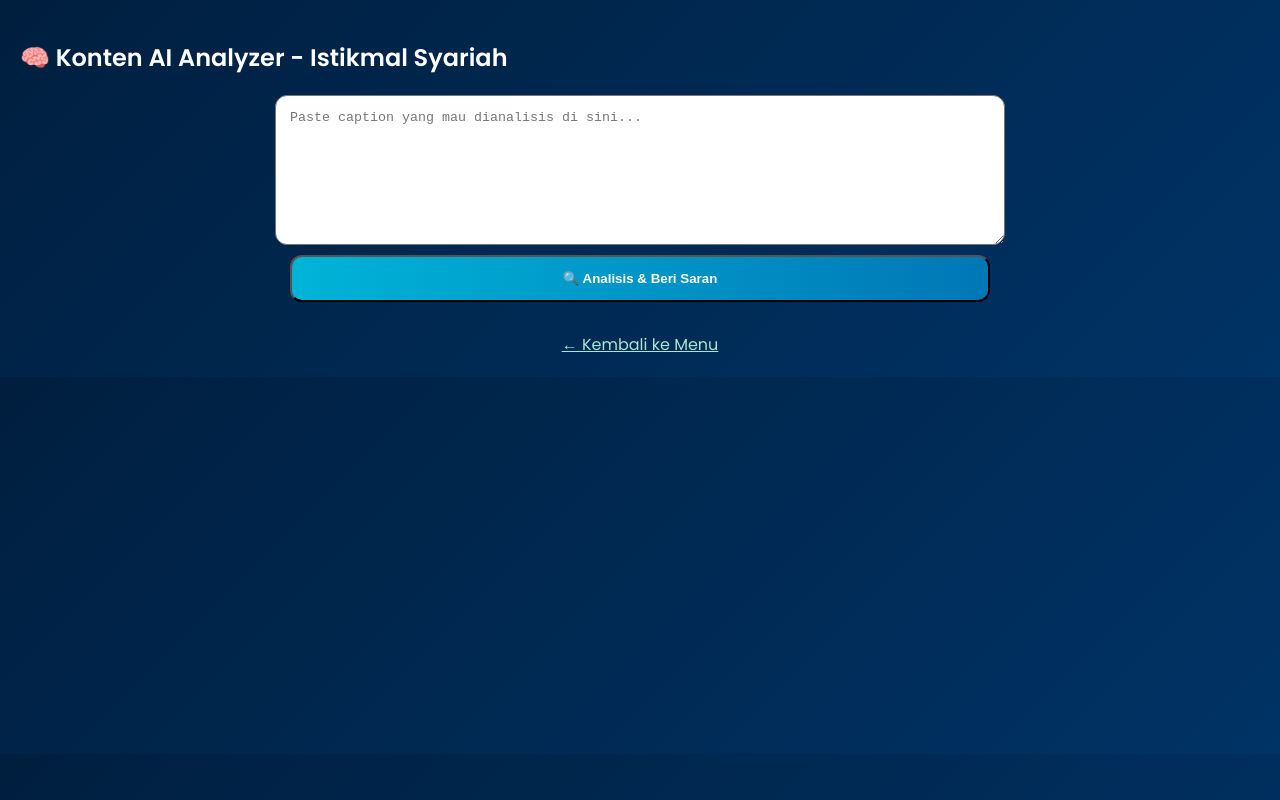
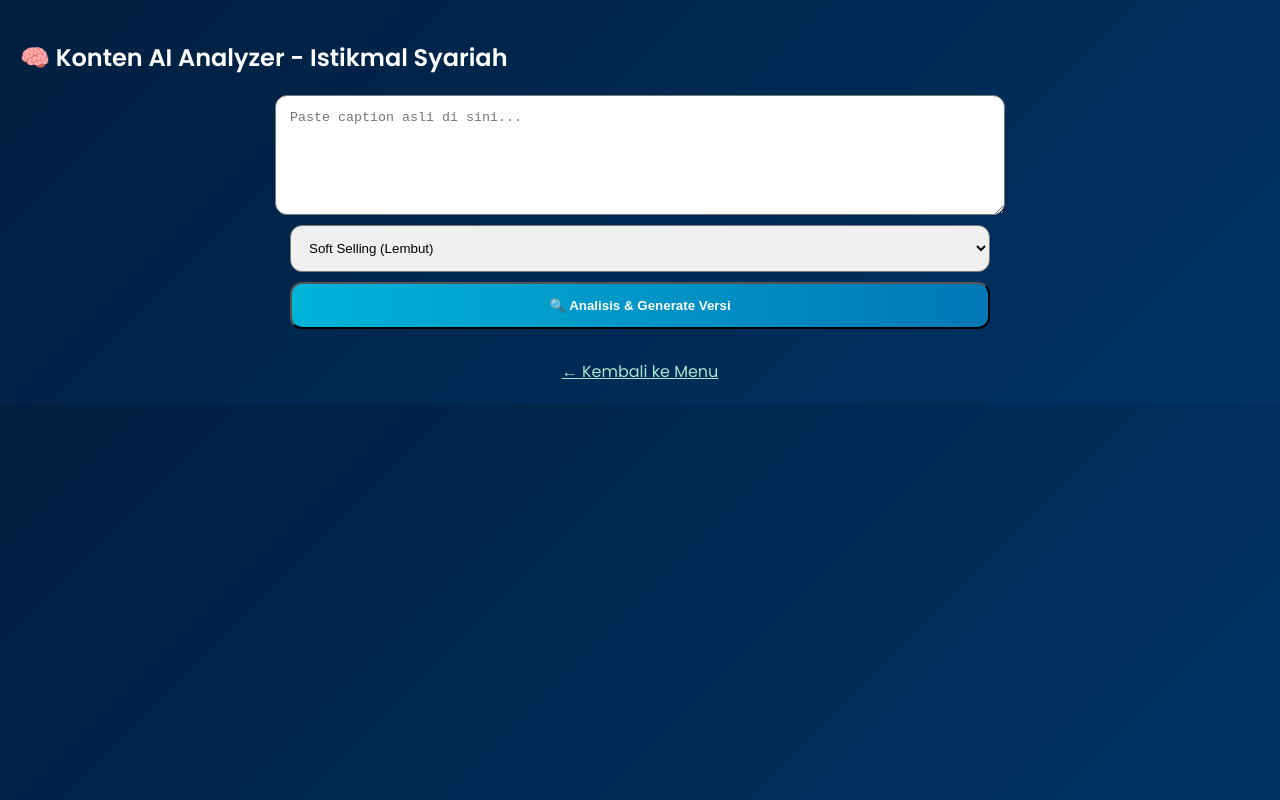
Before and after one commit to 3ireborn/ai-tools-facebook, a plain HTML site: page ai-analyzer.html in a window 1280 px wide. Drawn offline with Linux system fonts and the light colour scheme.

Commit message:
Update ai-analyzer.html

```diff
--- a/ai-analyzer.html
+++ b/ai-analyzer.html
@@ -7,15 +7,23 @@
 <link href="https://fonts.googleapis.com/css2?family=Poppins:wght@400;600&display=swap" rel="stylesheet">
 <style>
 body { font-family: 'Poppins', sans-serif; background: linear-gradient(135deg, #001f3f, #003366); color: white; margin:0; padding:20px; }
-textarea, button { width:100%; max-width:700px; margin:10px auto; display:block; padding:14px; border-radius:12px; }
+textarea, button, select { width:100%; max-width:700px; margin:10px auto; display:block; padding:14px; border-radius:12px; }
 button { background: linear-gradient(90deg, #00b4d8, #0077b6); color:white; font-weight:600; cursor:pointer; }
 .result { background:rgba(255,255,255,0.1); padding:25px; border-radius:16px; margin:25px auto; max-width:700px; text-align:left; display:none; }
+.version { background:#1e3a2f; padding:15px; border-radius:10px; margin:15px 0; }
 </style>
 </head>
 <body>
 <h2>🧠 Konten AI Analyzer - Istikmal Syariah</h2>
-<textarea id="content" rows="8" placeholder="Paste caption yang mau dianalisis di sini..."></textarea>
-<button onclick="analyzeContent()">🔍 Analisis & Beri Saran</button>
+<textarea id="content" rows="6" placeholder="Paste caption asli di sini..."></textarea>
+
+<select id="style">
+  <option value="soft">Soft Selling (Lembut)</option>
+  <option value="edu">Edukasi (Penjelasan)</option>
+  <option value="hard">Hard Closing (Langsung Ajak)</option>
+</select>
+
+<button onclick="analyzeContent()">🔍 Analisis & Generate Versi</button>
 
 <div id="result" class="result"></div>
 <a href="index.html" style="display:block; text-align:center; margin-top:30px; color:#a8e6cf;">← Kembali ke Menu</a>
@@ -23,33 +31,33 @@ button { background: linear-gradient(90deg, #00b4d8, #0077b6); color:white; font
 <script>
 function analyzeContent() {
   const text = document.getElementById('content').value.trim();
+  const style = document.getElementById('style').value;
   if (!text) return alert('Masukkan caption dulu!');
 
-  let tema = "Umroh & Masa Depan";
-  if (text.toLowerCase().includes("phk") || text.toLowerCase().includes("karyawan") || text.toLowerCase().includes("kerja")) {
-    tema = "Kestabilan Kerja & PHK";
+  let title = "";
+  let recommended = "";
+
+  if (style === "soft") {
+    title = "🌸 Versi Soft Selling (Lembut)";
+    recommended = `"Assalamualaikum wr. wb.<br><br>${text}<br><br>Salah satu cara mempersiapkan masa depan adalah dengan Istikmal Syariah 3IReborn. Program nabung Syariah yang aman dan berkah. Mau tau lebih lanjut? DM yuk 🤲"`;
+  } else if (style === "edu") {
+    title = "📚 Versi Edukasi";
+    recommended = `"Assalamualaikum.<br><br>${text}<br><br>Di zaman sekarang, kestabilan kerja memang tidak bisa dijamin. Oleh karena itu, penting sekali kita mempersiapkan dana cadangan melalui Istikmal Syariah 3IReborn.<br>Nabung rutin 5-7 tahun untuk Umroh atau kebutuhan penting lainnya. Dana kembali penuh + profit halal.<br><br>Mau belajar lebih dalam? DM saya ya."`;
+  } else {
+    title = "🔥 Versi Hard Closing";
+    recommended = `"${text}<br><br>Jangan tunggu sampai terlambat.<br><strong>Istikmal Syariah 3IReborn</strong> adalah solusinya.<br>Nabung Syariah untuk Umroh & masa depan keluarga.<br>Dana kembali full + profit halal.<br><br>Langsung DM sekarang juga sebelum kuota promo habis! 💼"`;
   }
 
   document.getElementById('result').style.display = 'block';
   document.getElementById('result').innerHTML = `
-    <h3>📊 Hasil Analisis</h3>
-    <p><strong>Panjang teks:</strong> ${text.length} karakter</p>
-    <p><strong>Tema Terdeteksi:</strong> ${tema}</p>
-    <p><strong>Emosi:</strong> Positif / Motivasi</p>
-    <p><strong>Potensi Prospek:</strong> Sedang - Tinggi</p>
+    <h3>📊 Analisis Cepat</h3>
+    <p><strong>Panjang:</strong> ${text.length} karakter</p>
+    <p><strong>Potensi:</strong> Sedang - Tinggi</p>
 
-    <h4>✍️ Rekomendasi Perbaikan:</h4>
-    <ul>
-      <li>Tambahkan hubungan dengan <strong>Istikmal Syariah</strong> sebagai solusi jangka panjang</li>
-      <li>Berikan Call-to-Action yang jelas (DM / Chat)</li>
-      <li>Tambahkan emoji yang relevan 🤲 atau 💼</li>
-    </ul>
+    <h4>${title}</h4>
+    <div class="version">${recommended}</div>
 
-    <h4>📌 Versi yang Disarankan:</h4>
-    <p>"${text}<br><br>
-    Solusi terbaik adalah mempersiapkan masa depan dengan <strong>Istikmal Syariah 3IReborn</strong>.<br>
-    Nabung Syariah untuk Umroh atau kebutuhan penting lainnya. Dana kembali penuh + profit halal.<br>
-    Mau tahu caranya? DM yuk 🤲 #IstikmalSyariah #3IReborn"</p>
+    <small>Copy teks di atas, edit seperlunya, lalu upload ke Facebook.</small>
   `;
 }
 </script>
```
